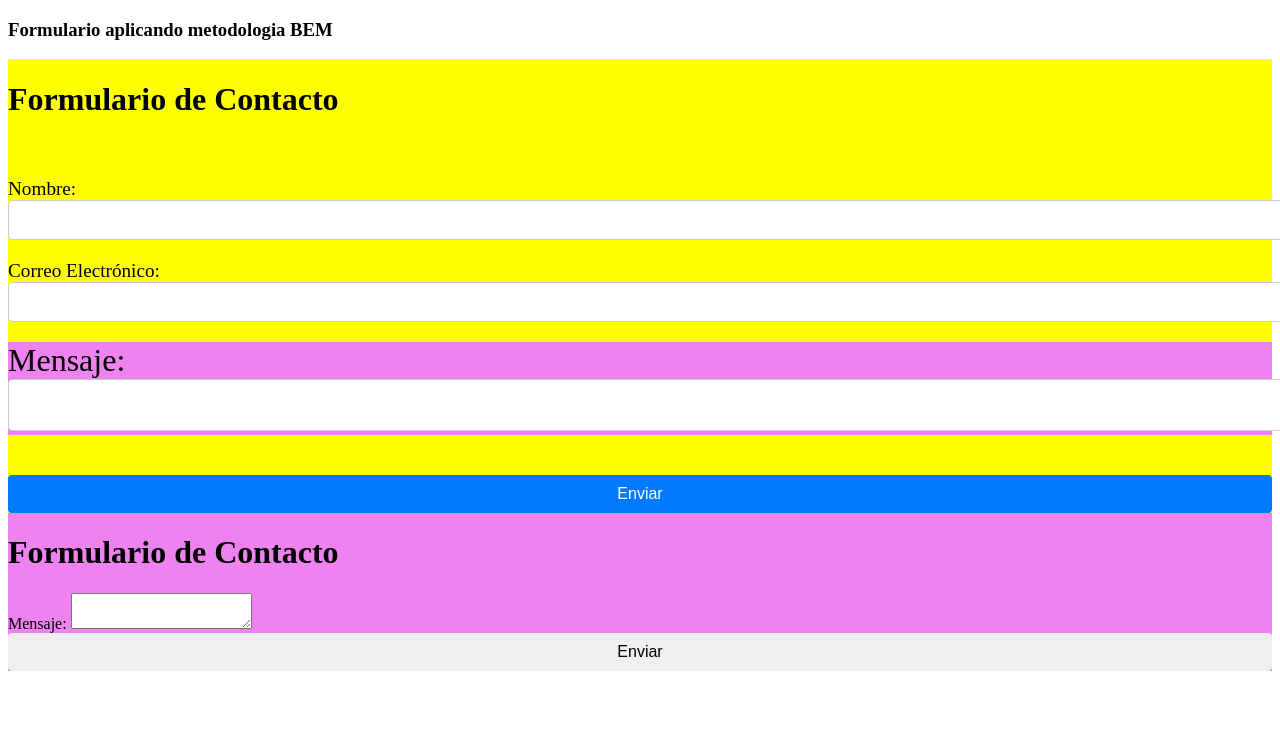
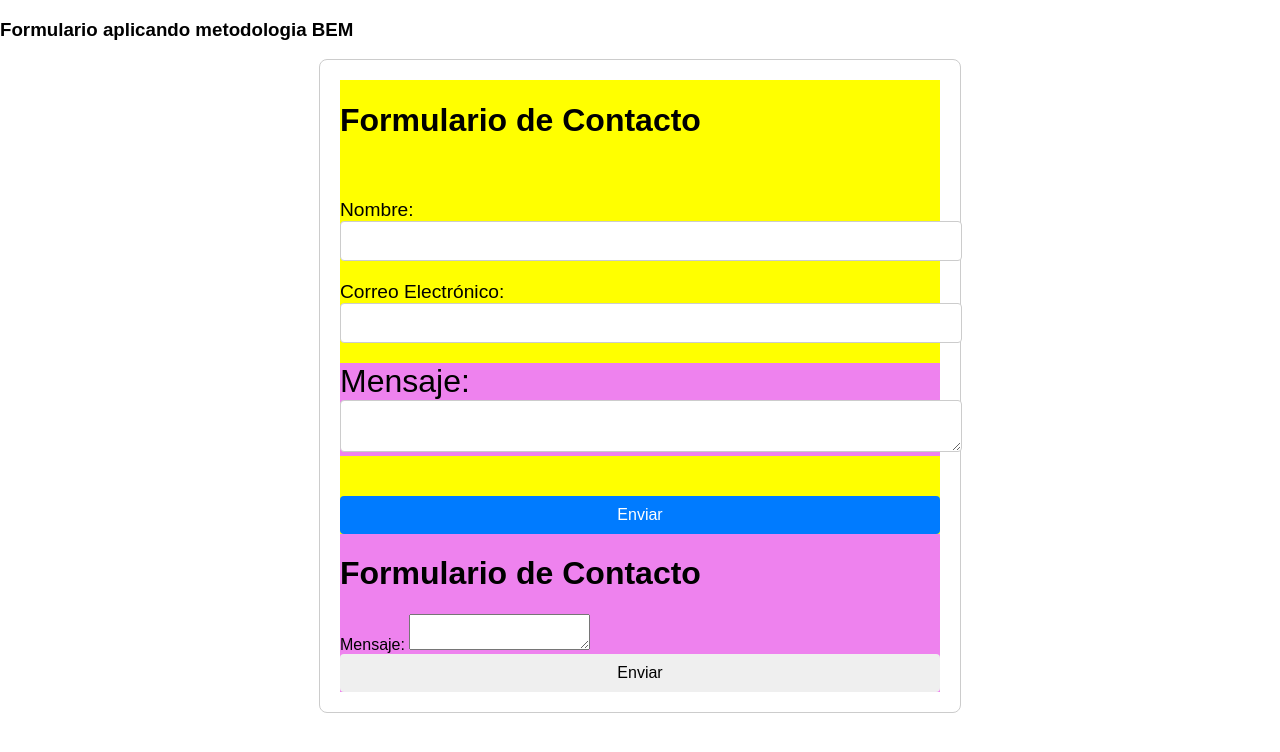
Before and after one commit to smavodev/PROYECTO_UNDER_TEST, a plain HTML site: page Clases_HTML_CSS/BEM/index.html in a window 1280 px wide. Drawn offline with Linux system fonts and the light colour scheme.

Commit message:
Add SMACSS, refactor css

```diff
--- a/Clases_HTML/BEM/styles.css
+++ b/Clases_HTML_CSS/BEM/styles.css
@@ -15,8 +15,19 @@ form
         input
 */
 
+
+html, body {
+    margin: 0;
+    padding: 0;
+    font-family: Arial, sans-serif;
+  }
+
 .form__container {
-    width: 100%;
+    max-width: 600px;
+    margin: 0 auto;
+    padding: 20px;
+    border: 1px solid #ccc;
+    border-radius: 8px;
 }
 
 .paquito {
--- a/Clases_HTML/OOCSS/styles.css
+++ b/Clases_HTML_CSS/OOCSS/styles.css
@@ -9,9 +9,20 @@ la estructura (layout) y aquellos que definen la apariencia (skin).
 - Clases reutilizables: Crear clases que puedan ser aplicadas en múltiples elementos
 para reutilizar estilos. */
 
+html, body {
+    margin: 0;
+    padding: 0;
+    font-family: Arial, sans-serif;
+  }
+
+
 
 .container {
-    width: 100%;
+    max-width: 600px;
+    margin: 0 auto;
+    padding: 20px;
+    border: 1px solid #ccc;
+    border-radius: 8px;
 }
 
 .paquito {
--- /dev/null
+++ b/Clases_HTML_CSS/SMACSS/styles.css
@@ -0,0 +1,97 @@
+/* SMACSS (Scalable and Modular Architecture for CSS)
+Descripción
+SMACSS es una metodología que organiza los estilos CSS en cinco
+categorías para mejorar la escalabilidad y mantenibilidad del código:
+
+- Base: Estilos base aplicados a etiquetas HTML (e.g., html, body, a).
+- Layout: Estilos que definen la estructura general de la página (e.g.,
+cabeceras, pies de página).
+- Module: Estilos para componentes específicos de la interfaz (e.g.,
+tarjetas, botones).
+- State: Estilos que definen estados específicos de los elementos (e.g.,
+activo, deshabilitado).
+- Theme: Estilos para variaciones de temas (e.g., temas claro y oscuro). */
+
+/* SMACSS */
+
+/* Base */
+html, body {
+    margin: 0;
+    padding: 0;
+    font-family: Arial, sans-serif;
+  }
+
+  /* Layout */
+  .form-container {
+    max-width: 600px;
+    margin: 0 auto;
+    padding: 20px;
+    border: 1px solid #ccc;
+    border-radius: 8px;
+  }
+
+  .form {
+    display: flex;
+    flex-direction: column;
+    background: yellow;
+  }
+
+  .form__group {
+    margin-bottom: 20px;
+  }
+
+  /* Module */
+  .form__title {
+    font-size: 2em;
+    margin-bottom: 60px;
+  }
+
+  .form__label {
+    font-size: 1.2em;
+    margin-bottom: 5px;
+  }
+
+  .form__input,
+  .form__textarea {
+    width: 100%;
+    padding: 10px;
+    font-size: 1em;
+    border: 1px solid #ccc;
+    border-radius: 4px;
+  }
+
+  .button {
+    padding: 10px 20px;
+    border: none;
+    cursor: pointer;
+    font-size: 1em;
+    border-radius: 4px;
+  }
+
+  .button--primary {
+    background-color: #007BFF;
+    color: white;
+  }
+
+  /* State */
+  .is-active {
+    border: 2px solid green;
+  }
+
+  /* Theme */
+  .theme-dark .form-container {
+    background-color: #333;
+    color: #fff;
+    border: 1px solid #444;
+  }
+
+  .theme-dark .form__input,
+  .theme-dark .form__textarea {
+    background-color: #444;
+    color: #fff;
+    border: 1px solid #555;
+  }
+
+  .theme-dark .button--primary {
+    background-color: #0056b3;
+  }
```
Also changed, not shown: Clases_HTML_CSS/SMACSS/index.html (added, +30 -0 lines), Clases_HTML_CSS/BEM/index.html (renamed from Clases_HTML/BEM/index.html), Clases_HTML_CSS/OOCSS/index.html (renamed from Clases_HTML/OOCSS/index.html).
